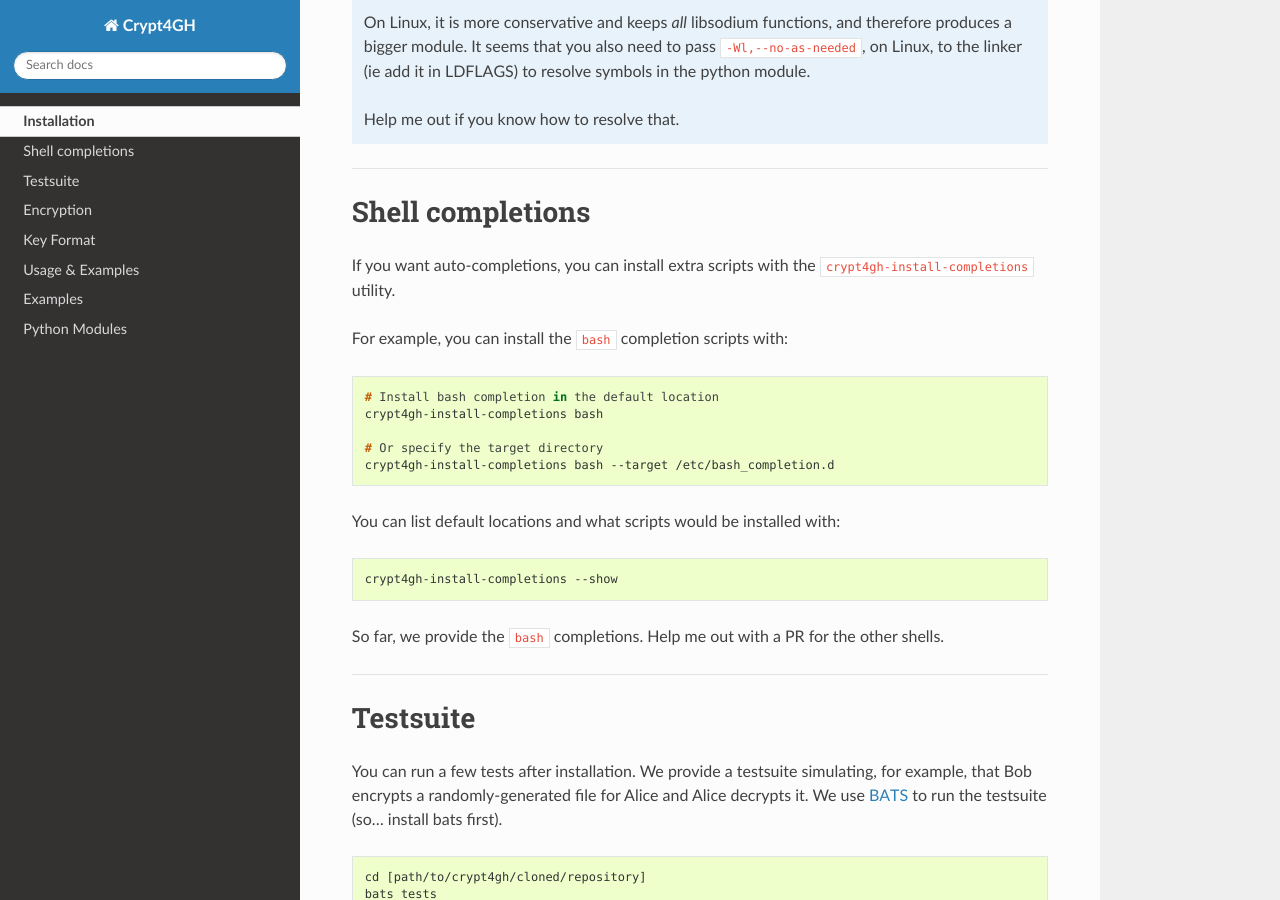
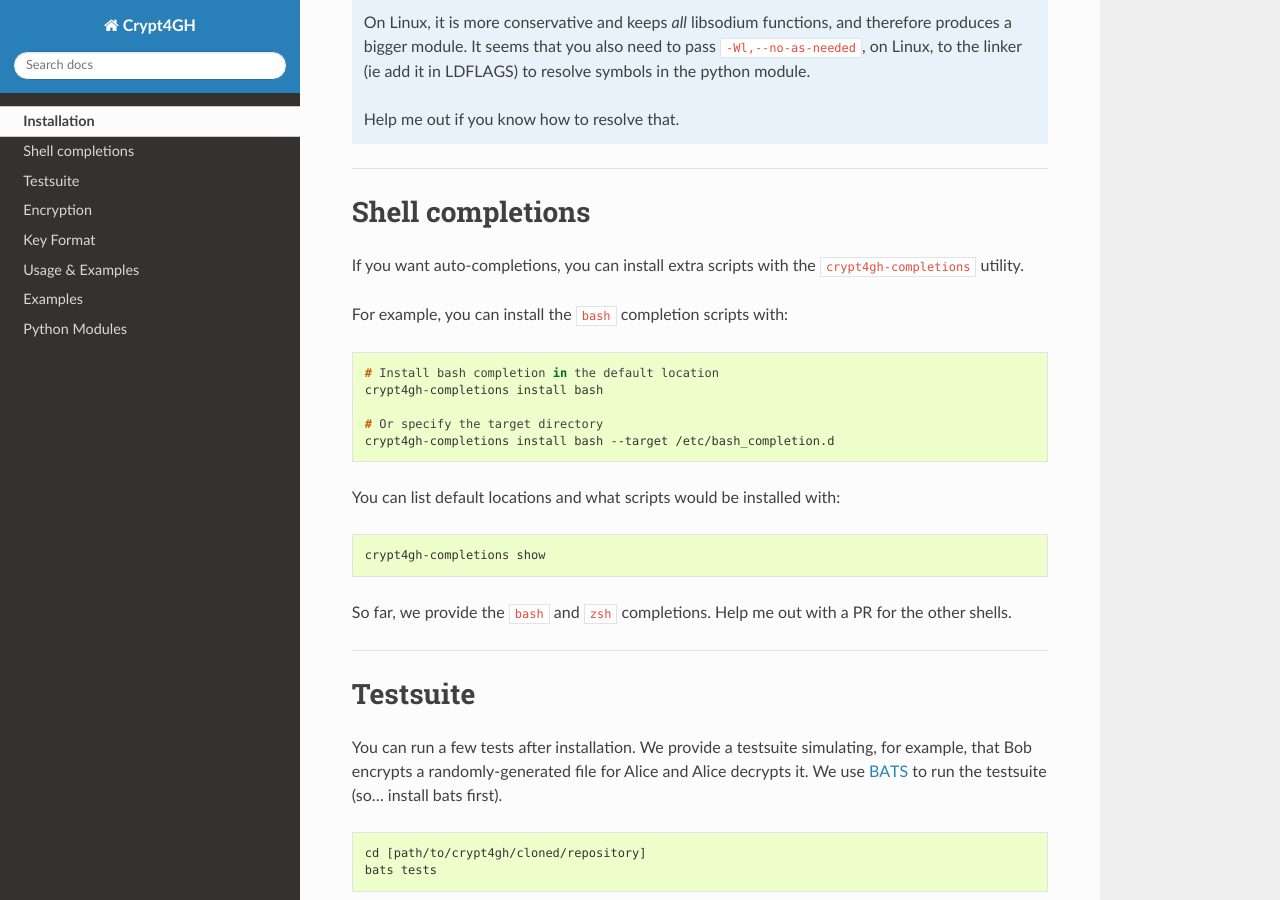
Before and after one commit to EGA-archive/crypt4gh, a Sphinx documentation site: the page built from docs/setup.rst, in a window 1280 px wide and 900 px high, scrolled down 975 px. Built offline with Sphinx 7.4.7 and the Read the Docs theme 3.1.0, drawn with Linux system fonts in a browser that asks for light colours.

```diff
--- a/crypt4gh/__init__.py
+++ b/crypt4gh/__init__.py
@@ -37,7 +37,7 @@
 
 
 __title__ = 'GA4GH cryptographic utilities'
-__version__ = '1.8.5' # VERSION in header is 1 (as 4 bytes little endian)
+__version__ = '1.8.6' # VERSION in header is 1 (as 4 bytes little endian)
 __author__ = 'Frédéric Haziza'
 __author_email__ = 'silverdaz@gmail.com'
 __license__ = 'Apache License 2.0'
--- a/docs/setup.rst
+++ b/docs/setup.rst
@@ -60,26 +60,26 @@
 Shell completions
 =================
 
-If you want auto-completions, you can install extra scripts with the ``crypt4gh-install-completions`` utility.
+If you want auto-completions, you can install extra scripts with the ``crypt4gh-completions`` utility.
 
 For example, you can install the ``bash`` completion scripts with:
 
 .. code-block:: console
 
    # Install bash completion in the default location
-   crypt4gh-install-completions bash
+   crypt4gh-completions install bash
 
    # Or specify the target directory
-   crypt4gh-install-completions bash --target /etc/bash_completion.d
+   crypt4gh-completions install bash --target /etc/bash_completion.d
 
 
 You can list default locations and what scripts would be installed with:
 
 .. code-block:: console
 
-   crypt4gh-install-completions --show
+   crypt4gh-completions show
 
-So far, we provide the ``bash`` completions. Help me out with a PR for the other shells.
+So far, we provide the ``bash`` and ``zsh`` completions. Help me out with a PR for the other shells.
 
 ----
 
--- a/setup.py
+++ b/setup.py
@@ -84,7 +84,7 @@
             subprocess.check_call(['make', 'clean'], cwd=str(LIBSODIUM))
 
 setup(name='crypt4gh',
-      version='1.8.5',
+      version='1.8.6',
       url='https://www.github.com/EGA-archive/crypt4gh',
       license='Apache License 2.0',
       author='Frédéric Haziza',
@@ -99,7 +99,7 @@
           'console_scripts': [
               'crypt4gh=crypt4gh.__main__:main',
               'crypt4gh-keygen=crypt4gh.keys.__main__:main',
-              'crypt4gh-install-completions=crypt4gh.completions.__main__:main',
+              'crypt4gh-completions=crypt4gh.completions.__main__:main',
           ]
       },
       classifiers=[
```
Also changed, not shown: README.md (+5 -5 lines), 1 other file.
